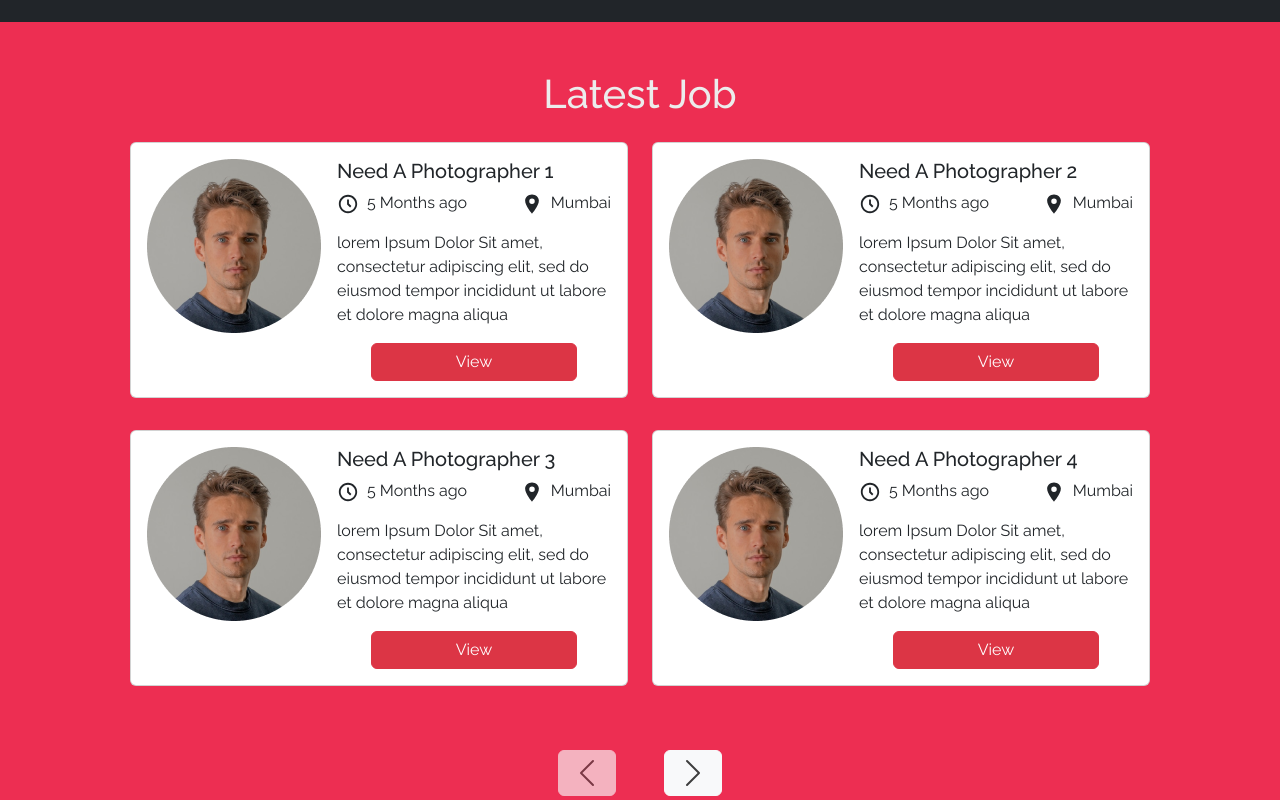
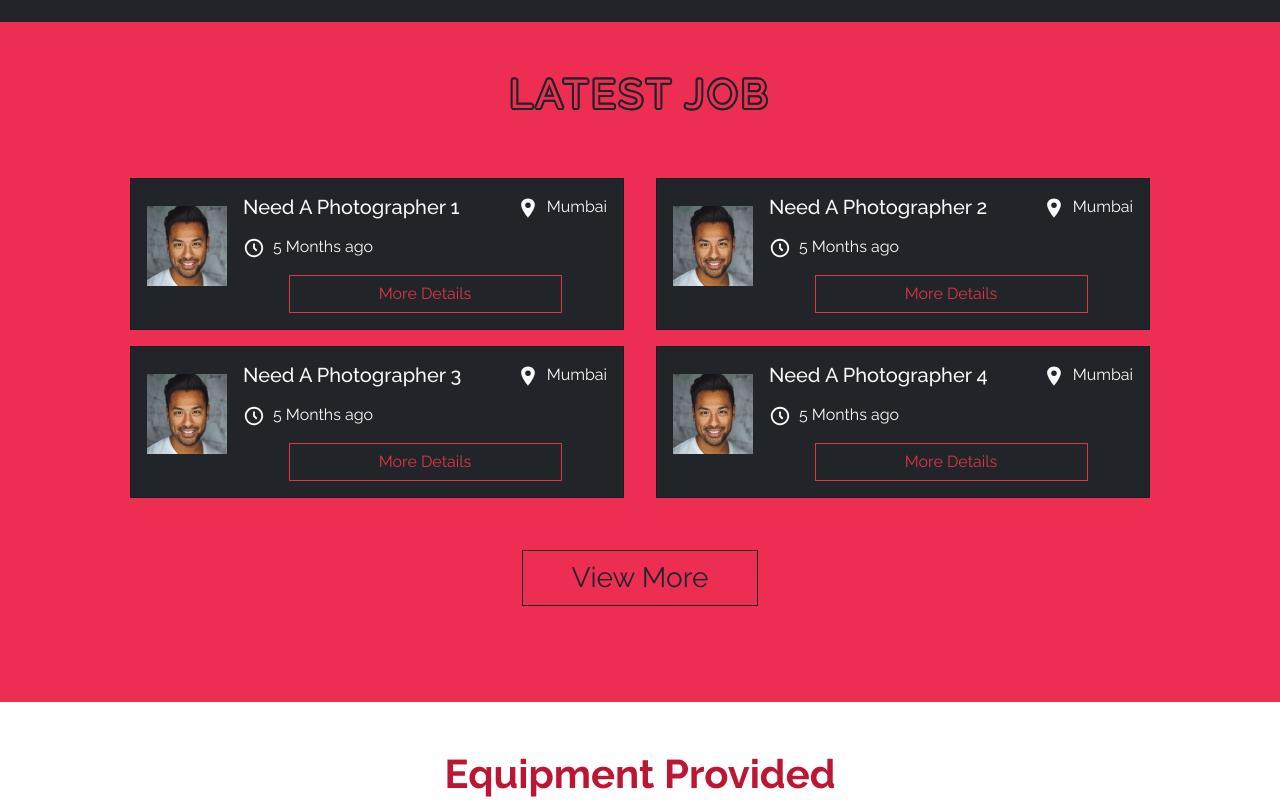
Before and after one commit to ikbakk/papaya-coders-submition, a React (Vite) app: page / in a window 1280 px wide. Shown: the part 1560-2360 px from the top of the page. Built offline with nearby package versions, Linux system fonts and the light colour scheme.

Commit message:
Latest job redesign

```diff
--- a/src/components/Categories.jsx
+++ b/src/components/Categories.jsx
@@ -49,7 +49,9 @@ const Categories = () => {
               <p className='text-center text-light px-3'>
                 {category.description}
               </p>
-              <button className='w-75 btn btn-danger'>Read More</button>
+              <button className='w-75 btn btn-danger rounded-0'>
+                Read More
+              </button>
             </div>
           </div>
         ))}
--- a/src/components/LatestJob.jsx
+++ b/src/components/LatestJob.jsx
@@ -1,6 +1,5 @@
 import { useState, useEffect } from 'react'
 import LatestJobCard from './LatestJobCard'
-import { BsChevronLeft, BsChevronRight } from 'react-icons/bs'
 
 const jobs = [
   {
@@ -70,56 +69,42 @@ const jobs = [
 ]
 
 const LatestJob = () => {
-  const [page, setPage] = useState(0)
-  const [isNextDisabled, setIsNextDisabled] = useState(false)
-  const [isPrevDisabled, setIsPrevDisabled] = useState(false)
-  const maxPage = Math.ceil(jobs.length / 4)
-
-  const nextPage = () => {
-    setPage(page + 1)
-  }
-  const prevPage = () => {
-    setPage(page - 1)
-  }
+  const [viewMore, setViewMore] = useState(false)
+  const [cardShown, setCardShown] = useState(4)
+  const [buttonText, setButtonText] = useState('View More')
 
   useEffect(() => {
-    if (page * 4 >= jobs.length) {
-      setPage(0)
+    if (viewMore === true) {
+      setCardShown(jobs.length)
+      setButtonText('View Less')
+    } else {
+      setCardShown(4)
+      setButtonText('View More')
     }
-
-    if (page <= 0) {
-      setIsPrevDisabled(true)
-    } else {
-      setIsPrevDisabled(false)
-    }
-  }, [page])
+  }, [viewMore])
 
   return (
     <section id='latest-job' className='py-5  '>
-      <div className='container d-flex position-relative flex-column'>
-        <h1 className='text-center'>Latest Job</h1>
+      <div className='container d-flex position-relative flex-column gap-5'>
+        <h1 className='text-center text-uppercase text-dark-outline text-red'>
+          Latest Job
+        </h1>
         <div className=''>
-          <div className='row row-cols-md-2 row-cols-1 px-5 row-gap-3'>
-            {jobs.slice(page * 4, 4 * (page + 1)).map((job, index) => (
+          <div className='row px-5 gap-2'>
+            {jobs.slice(0, cardShown).map((job, index) => (
               <LatestJobCard key={index} {...job} />
             ))}
           </div>
         </div>
+        <div className='w-100 d-flex justify-content-center'>
+          <button
+            onClick={() => setViewMore(!viewMore)}
+            className='text-center fs-3 btn btn-outline-dark rounded-0 px-5'>
+            {buttonText}
+          </button>
+        </div>
       </div>
-      <div className='d-flex pt-5 gap-5 justify-content-center'>
-        <button
-          className='btn btn-light'
-          disabled={isPrevDisabled}
-          onClick={prevPage}>
-          <BsChevronLeft color='#3e3e3e' size={32} />
-        </button>
-        <button
-          className='btn btn-light'
-          disabled={isNextDisabled}
-          onClick={nextPage}>
-          <BsChevronRight color='#3e3e3e' size={32} />
-        </button>
-      </div>
+      <div className='d-flex pt-5 gap-5 justify-content-center'></div>
     </section>
   )
 }
--- a/src/components/LatestJobCard.jsx
+++ b/src/components/LatestJobCard.jsx
@@ -3,14 +3,26 @@ import { BiTimeFive } from 'react-icons/bi'
 
 const LatestJobCard = ({ title, posted, location, description, link }) => {
   return (
-    <div className='py-3'>
-      <div className='card'>
-        <div className='card-body d-flex flex-column flex-md-row gap-3'>
-          <figure className='d-flex d-md-block justify-content-center'>
-            <img src='../assets/latest-jobs.png' alt='latestjob' />
+    <div id='job-card' className='py-1 col'>
+      <div className='card rounded-0 bg-dark'>
+        <div className='card-body d-flex flex-column align-items-center flex-md-row gap-3'>
+          <figure className='d-fle align-items-center'>
+            <img
+              className='fit-cover'
+              src='../assets/latest-jobs.jpg'
+              alt='latestjob'
+            />
           </figure>
-          <div>
-            <h5 className='card-title'>{title}</h5>
+          <div className='text-light w-100'>
+            <div className='d-flex justify-content-between'>
+              <h5 className='card-title'>{title}</h5>
+              <div className='d-flex gap-2'>
+                <div>
+                  <IoLocationSharp size={22} />
+                </div>
+                <p>{location}</p>
+              </div>
+            </div>
             <div className='d-flex justify-content-between'>
               <div className='d-flex gap-2'>
                 <div>
@@ -18,17 +30,12 @@ const LatestJobCard = ({ title, posted, location, description, link }) => {
                 </div>
                 <p>{posted}</p>
               </div>
-              <div className='d-flex gap-2'>
-                <div>
-                  <IoLocationSharp size={22} />
-                </div>
-                <p>{location}</p>
-              </div>
             </div>
-            <p className='card-text'>{description}</p>
             <div className='d-flex justify-content-center w-100'>
-              <a href={`/${link}`} className='btn btn-danger w-75'>
-                View
+              <a
+                href={`/${link}`}
+                className='btn btn-outline-danger w-75 rounded-0'>
+                More Details
               </a>
             </div>
           </div>
--- a/src/index.css
+++ b/src/index.css
@@ -2,6 +2,9 @@
   font-family: 'Raleway', sans-serif;
 }
 
+a {
+  cursor: pointer;
+}
 .text-red {
   color: #ed2e52;
 }
@@ -20,6 +23,18 @@
     rgb(237, 46, 82) 0.567324px -1.91785px 0px,
     rgb(237, 46, 82) 1.41734px -1.41108px 0px,
     rgb(237, 46, 82) 1.92034px -0.558831px 0px;
+  letter-spacing: 0.2rem;
+}
+
+.text-dark-outline {
+  text-shadow: #212529 2px 0px 0px, #212529 1.75517px 0.958851px 0px,
+    #212529 1.0806px 1.68294px 0px, #212529 0.141474px 1.99499px 0px,
+    #212529 -0.832294px 1.81859px 0px, #212529 -1.60229px 1.19694px 0px,
+    #212529 -1.97998px 0.28224px 0px, #212529 -1.87291px -0.701566px 0px,
+    #212529 -1.30729px -1.5136px 0px, #212529 -0.421592px -1.95506px 0px,
+    #212529 0.567324px -1.91785px 0px, #212529 1.41734px -1.41108px 0px,
+    #212529 1.92034px -0.558831px 0px;
+  letter-spacing: 0.2rem;
 }
 
 .bg-red {
@@ -89,20 +104,21 @@
   letter-spacing: 0.4rem;
 }
 
+.fit-cover {
+  object-fit: cover;
+}
+
 #latest-job {
   background-color: #ed2e52;
-}
-
-#latest-job h1 {
-  color: #ececec;
 }
 
 #equipment h1 {
   color: #bd1635;
 }
 
-#equipment img {
-  object-fit: scale-down;
+#job-card img {
+  width: 5rem;
+  height: 5rem;
 }
 
 #things-done {
```
Also changed, not shown: public/assets/latest-jobs.jpg (added), public/assets/latest-jobs.png (deleted).
